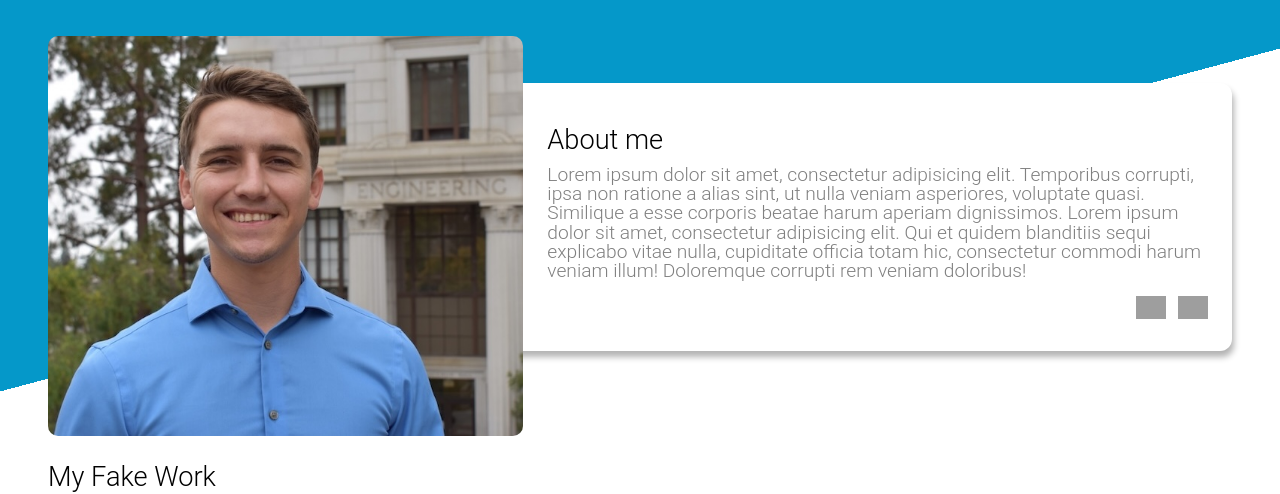
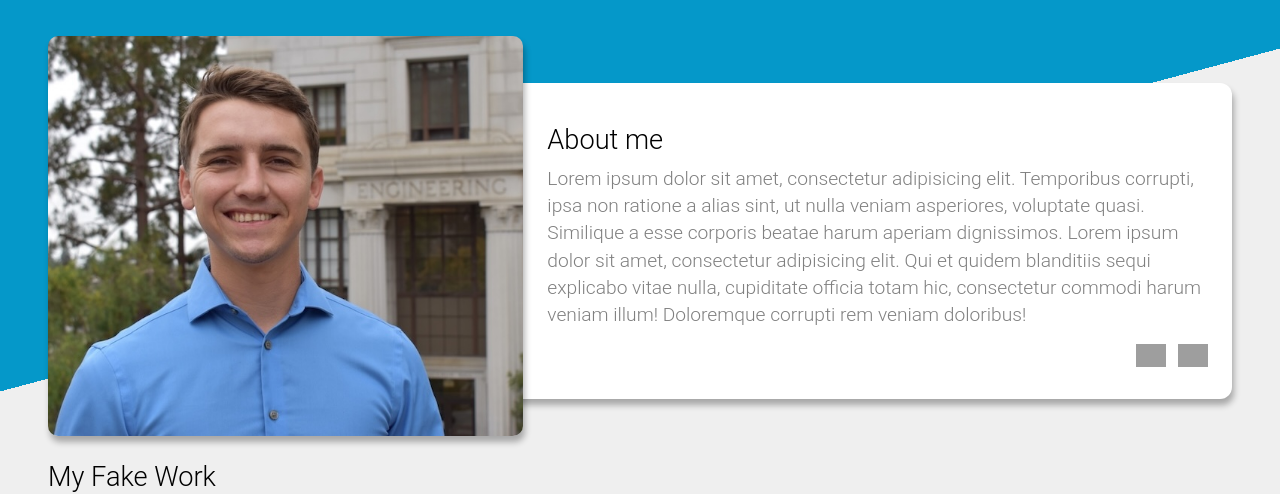
Before and after one commit to sourdoughbredd/responsive-homepage, a plain HTML site: page index.html in a window 1280 px wide. Shown: the top 494 px of the page. Drawn offline with Linux system fonts and the light colour scheme; grey boxes are pictures that could not be loaded.

Commit message:
Adjust page background color

```diff
--- a/style.css
+++ b/style.css
@@ -16,6 +16,7 @@ html {
 body {
   margin: 0;
   max-width: 1400px;
+  background-color: rgb(239, 239, 239);
 }
 
 .header-content,
@@ -38,7 +39,11 @@ h2 {
 header {
   /* border: 4px dashed black; */
   min-height: 440px;
-  background-image: linear-gradient(-15deg, white 50%, rgb(5, 152, 201) 50%);
+  background-image: linear-gradient(
+    -15deg,
+    rgb(255, 255, 255, 0) 50%,
+    rgb(5, 152, 201) 50%
+  );
 }
 
 .header-content {
@@ -55,6 +60,7 @@ header {
   margin-right: 1.5rem;
   margin-bottom: 0.7rem;
   border-radius: 10px;
+  box-shadow: 2px 6px 6px hsl(0deg 0% 0% / 0.3);
 }
 
 .about-me-container {
@@ -70,6 +76,7 @@ header {
 
 .about-me-container p {
   font-size: 1.2rem;
+  line-height: 1.7rem;
   color: gray;
 }
 
```
